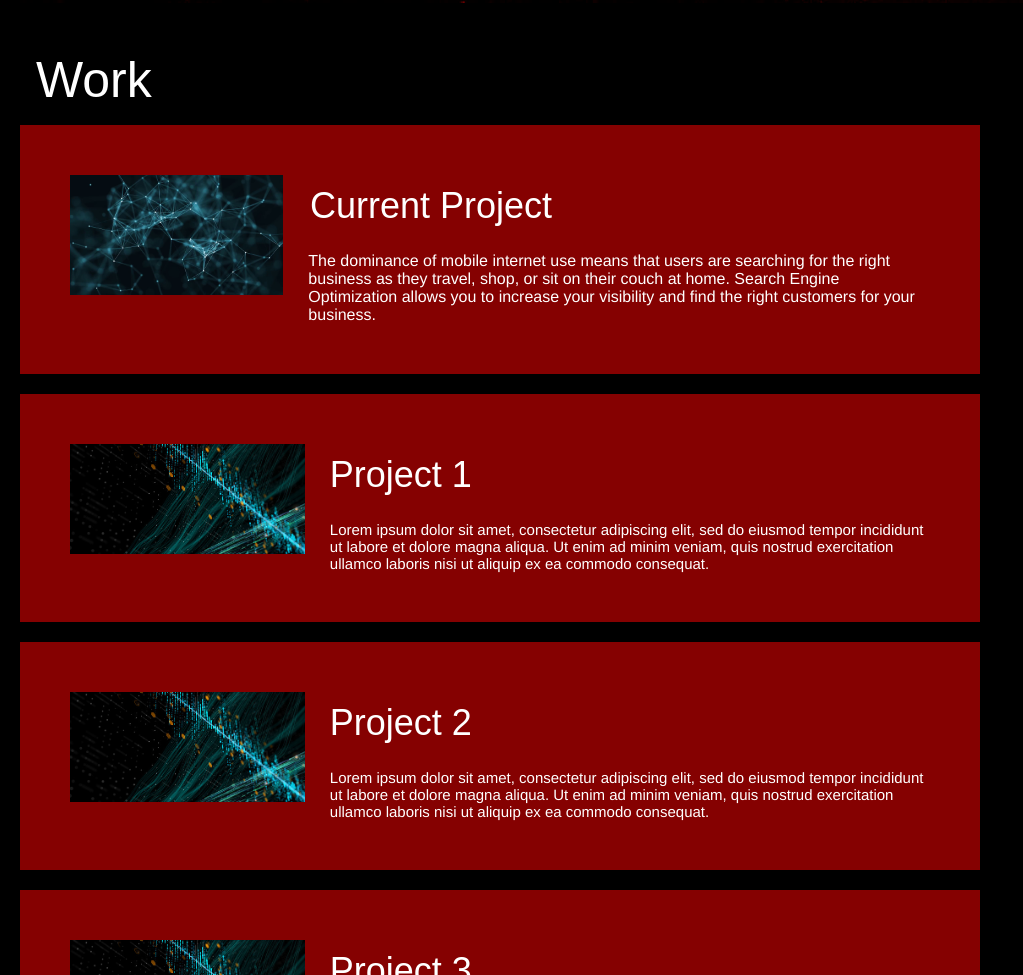
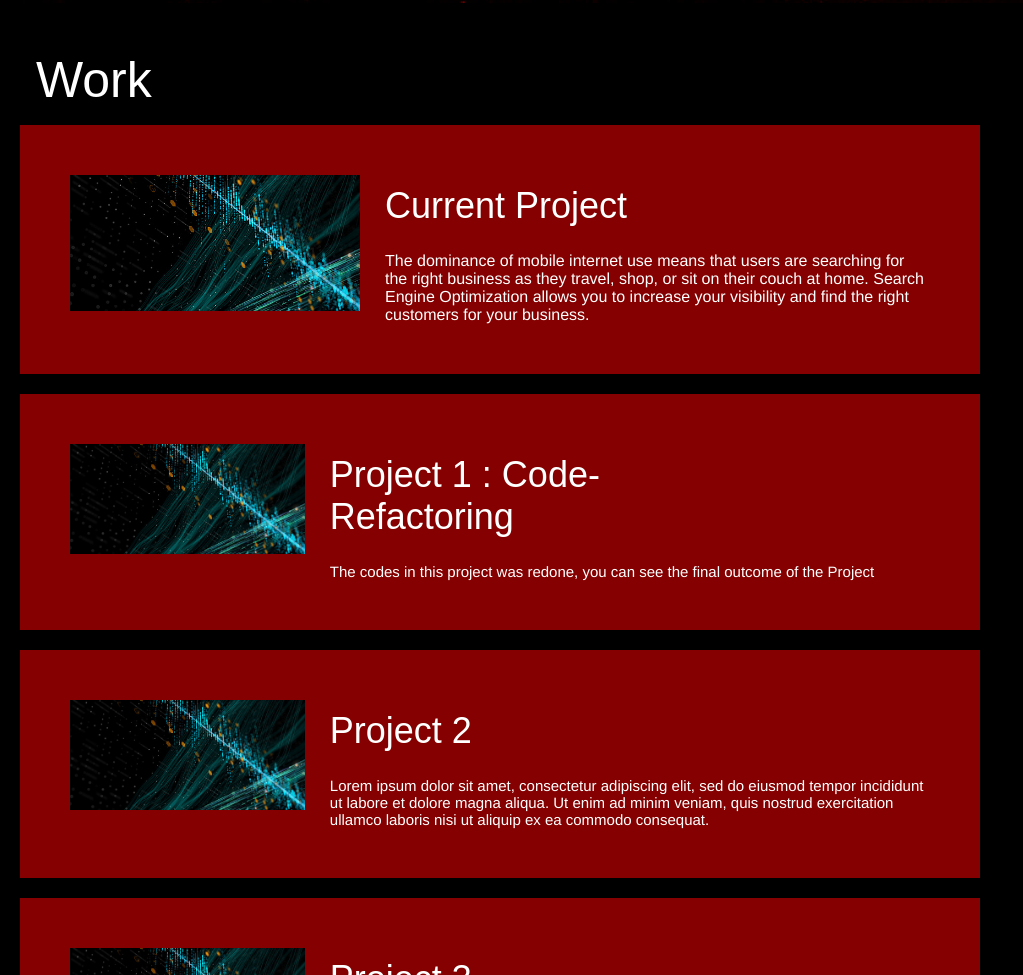
Before and after one commit to rezz1420/Portfolio, a plain HTML site: page index.html in a window 1280 px wide. Shown: the part 1818-2793 px from the top of the page, without its empty margins (0-1023 px from the left). Drawn offline with Linux system fonts and the light colour scheme.

Commit message:
Image links working now

```diff
--- a/assets/css/style.css
+++ b/assets/css/style.css
@@ -216,7 +216,7 @@ main section h2 {
 }
 
 .big_project img{
-    max-height: 150px;
+    max-width: 290px;
     padding-bottom: 30px;
 
 }
--- a/index.html
+++ b/index.html
@@ -41,8 +41,8 @@
         <h1>Work</h1>
         <section class="big_project" id="work">
             <!-- projects -->
-            <a href = "http://127.0.0.1:5503/index.html" >
-            <img src="./assets/images/800.jpg" alt="Work" class="float-left" />
+            <a href = "" >
+            <img src="./assets/images/799.jpg" alt="Work" class="float-left" />
             </a>
            <h2>Current Project</h2>
             <p>
@@ -50,11 +50,12 @@
             </p>
         </section>
         <section class="project_card_small" id="Project2">
-            <a href=""></a>
-            <img src="./assets/images/799.jpg") alt= "Project2" class="float-left" />
-            <h2>Project 1</h2>
+            <a href="https://rezz1420.github.io/code-refactoring/">
+            <img src="./assets/images/799.jpg") alt= "Project2" class="float-left"  />
+            </a>
+            <h2>Project 1 : Code-Refactoring</h2>
             <p>
-                Lorem ipsum dolor sit amet, consectetur adipiscing elit, sed do eiusmod tempor incididunt ut labore et dolore magna aliqua. Ut enim ad minim veniam, quis nostrud exercitation ullamco laboris nisi ut aliquip ex ea commodo consequat.
+                The codes in this project was redone, you can see the final outcome of the Project
             </p>
         </section>
         <section class="project_card_small" id="Project3" >
```
